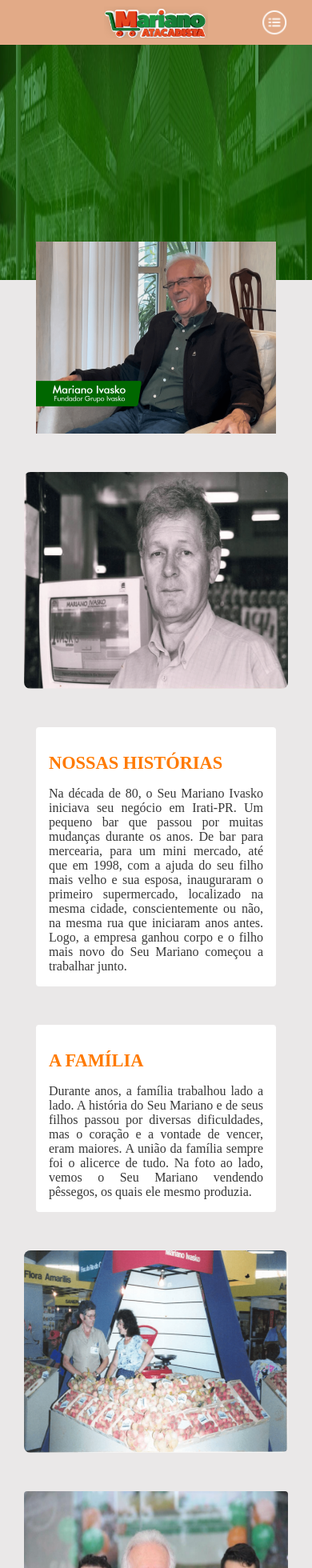
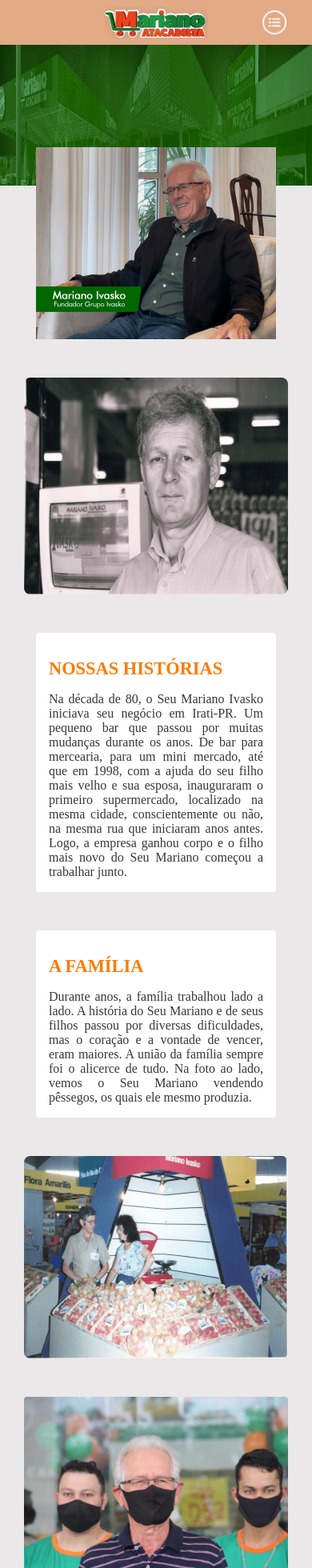
Before and after one commit to Rennangmacarini/MarianoV2, a Next.js app: page /about in a window 390 px wide. Shown: the top 1960 px of the page at 80% size. Built offline with nearby package versions, Linux system fonts and the light colour scheme.

Commit message:
atualizando video

```diff
--- a/src/Components/Content About/styles.module.scss
+++ b/src/Components/Content About/styles.module.scss
@@ -7,8 +7,8 @@
         align-items: center;
 
         img:nth-child(1) {
+            margin-top: 3rem;
             width: 100%;
-            height: 350px;
         }
 
         img:nth-child(2) {
@@ -135,6 +135,7 @@
             img {
                 width: 400px;
                 height: 300px;
+                object-fit: cover;
             }
         }
 
--- a/src/Components/Filme/styles.module.scss
+++ b/src/Components/Filme/styles.module.scss
@@ -1,3 +1,4 @@
 .video {
+    margin-top: 3rem;
     width: 100%;
 }
```
